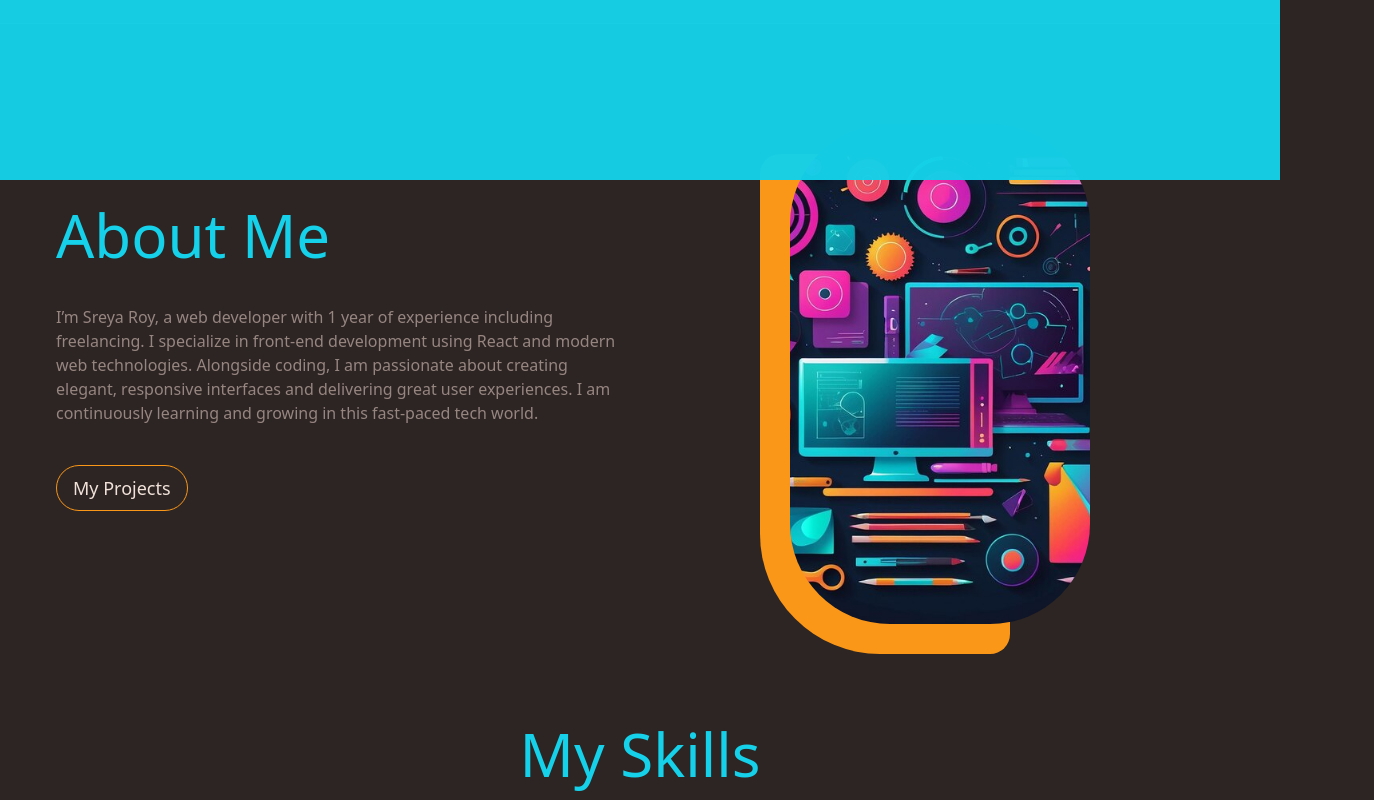
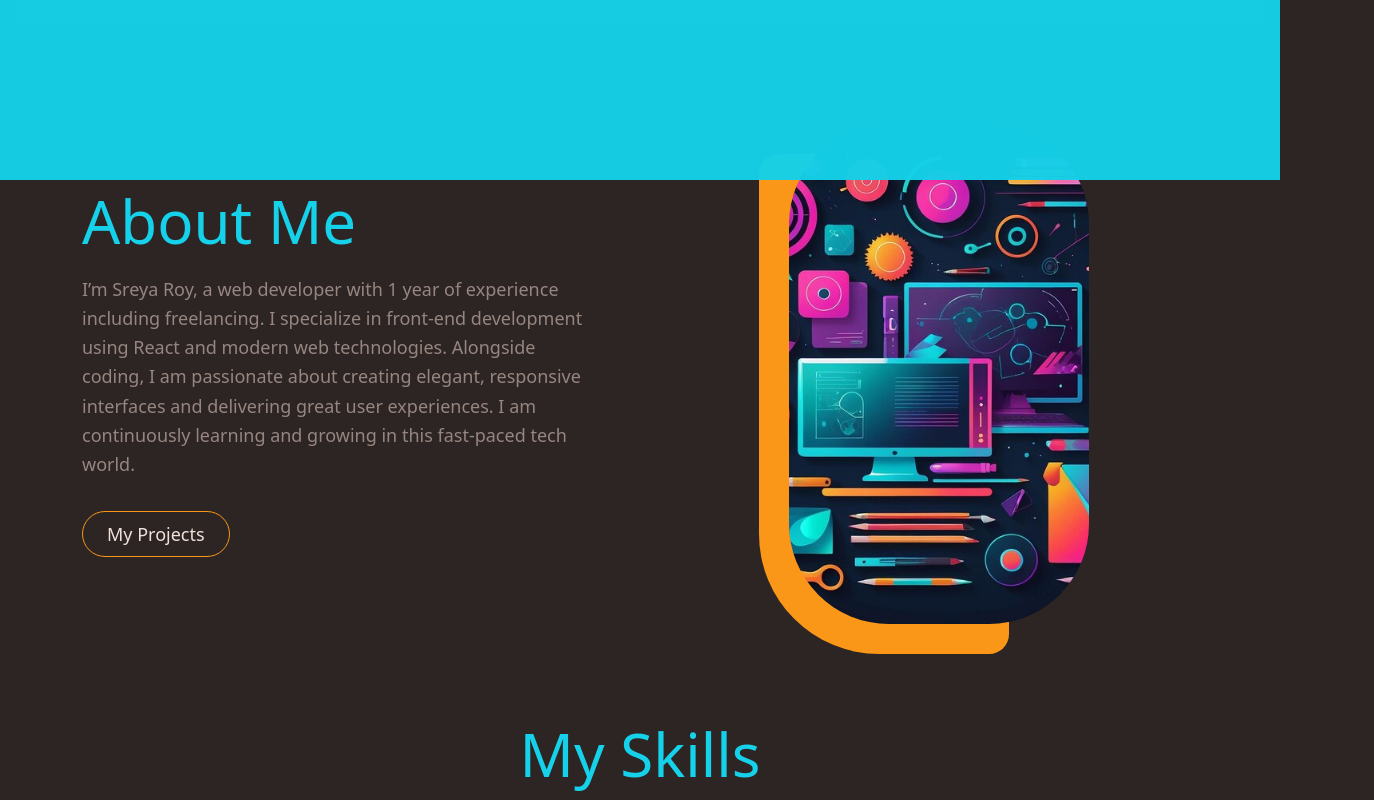
Before and after one commit to sreyaroy258/Modern-portfolio, a React (Vite) app: page / in a window 1280 px wide. Shown: the part 620-1420 px from the top of the page, 1374 px wide, since content can reach past the window. Built offline with nearby package versions, Linux system fonts and the light colour scheme.

Commit message:
about 18th fix

```diff
--- a/src/App.jsx
+++ b/src/App.jsx
@@ -14,6 +14,7 @@ const App = () => {
     <>
       <main>
        <NavbarMain />
+       <main className='flex flex-col items-center justify-center text-center px-4'>
         <HeroMain />
       <HeroGradient />
        <SubHeroMain />
@@ -23,6 +24,7 @@ const App = () => {
         <ProjectsMain />
           <ContactMeMain />
           <Footer />
+          </main>
          </main>
     </>
   )
--- a/src/components/about/AboutMeMain.jsx
+++ b/src/components/about/AboutMeMain.jsx
@@ -7,23 +7,24 @@ const AboutMeMain = () => {
   return (
     <div
       id="about"
-      className="flex md:flex-row sm:flex-col gap-12 sm:gap-8 px-4 max-w-[1200px] mx-auto mt-[100px] justify-between items-center"
+      className="flex flex-col md:flex-row gap-12 px-4 max-w-[1200px] mx-auto mt-[100px] items-center justify-center"
     >
       <motion.div
         variants={fadeIn("right", 0)}
         initial="hidden"
         whileInView="show"
         viewport={{ once: false, amount: 0.7 }}
-        className="md:w-1/2 sm:w-full sm:mb-8"
+        className="w-full md:w-1/2 flex justify-center"
       >
         <AboutMeText />
       </motion.div>
+
       <motion.div
         variants={fadeIn("left", 0)}
         initial="hidden"
         whileInView="show"
         viewport={{ once: false, amount: 0.7 }}
-        className="md:w-1/2 sm:w-full flex justify-center"
+        className="hidden md:flex w-full md:w-1/2 justify-center"
       >
         <AboutMeImage className="max-w-full h-auto" />
       </motion.div>
--- a/src/components/about/AboutMeText.jsx
+++ b/src/components/about/AboutMeText.jsx
@@ -2,16 +2,18 @@ import { Link } from "react-scroll";
 
 const AboutMeText = () => {
   return (
-    <div className="flex flex-col md:items-start sm:items-center md:text-left sm:text-center">
-      <h2 className="text-6xl text-cyan mb-10">About Me</h2>
-      <p className="text-lightGrey ">
+    <div className="flex flex-col items-center text-center md:items-start md:text-left w-full max-w-[800px] px-4">
+      <h2 className="text-4xl md:text-6xl text-cyan mb-6">About Me</h2>
+
+      <p className="text-lightGrey text-base md:text-lg leading-relaxed">
         I’m Sreya Roy, a web developer with 1 year of experience including freelancing.
         I specialize in front-end development using React and modern web technologies.
         Alongside coding, I am passionate about creating elegant, responsive interfaces
         and delivering great user experiences. I am continuously learning and growing
         in this fast-paced tech world.
       </p>
-      <button className="border border-orange rounded-full py-2 px-4 text-lg flex gap-2 items-center mt-10 hover:bg-orange transition-all duration-500 cursor-pointer md:self-start sm:self-center">
+
+      <button className="border border-orange rounded-full py-2 px-6 text-base md:text-lg flex gap-2 items-center mt-8 hover:bg-orange transition-all duration-500 cursor-pointer">
         <Link
           spy={true}
           smooth={true}
```
